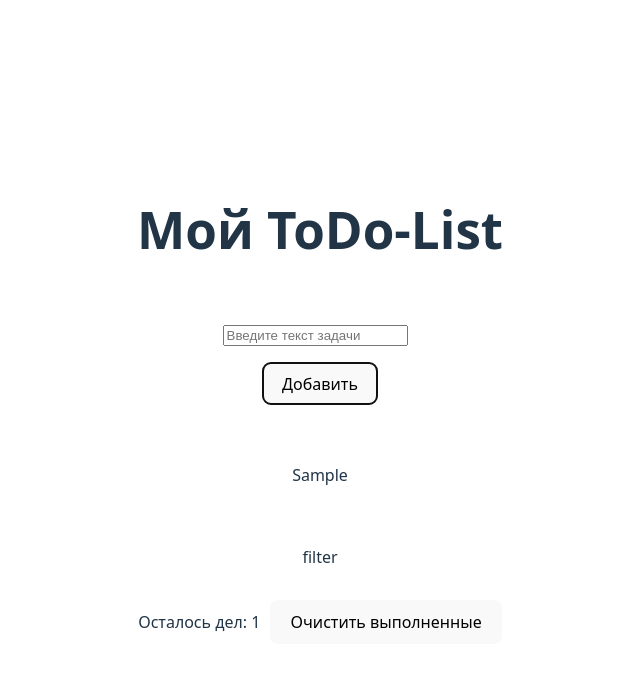
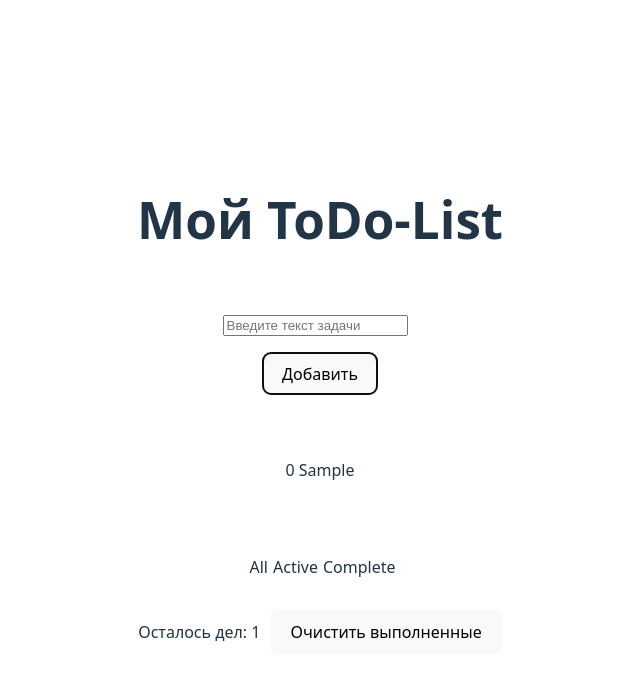
Before and after one commit to pozetiv4iks/redev-react, a React (Vite) app: page / in a window 1280 px wide. Both pictures are taken after typing "Sample" into the empty fields and a click on the button "Добавить". Shown: the top 680 px of the page, without its empty margins (320-960 px from the left). Built offline with nearby package versions, Linux system fonts and the light colour scheme.

Commit message:
feat: create filter

```diff
--- a/src/App.jsx
+++ b/src/App.jsx
@@ -6,7 +6,7 @@ import ToDoList from "./ToDoList";
 
 function App() {
   const [tasks, setTasks] = useState([]);
-  const [filter, setFilter] = useState("Активные");
+  const [filter, setFilter] = useState("all");
   return (
     <TaskContext.Provider value={{ tasks, setTasks }}>
       <FilterContext.Provider value={{ filter, setFilter }}>
--- a/src/ToDoList.jsx
+++ b/src/ToDoList.jsx
@@ -1,5 +1,5 @@
 import { useContext, useEffect, useState } from "react";
-import Filter from "./components/Filter";
+import FilterList from "./components/FilterList";
 import InputToDo from "./components/InputToDo";
 import List from "./components/List";
 import TaskContext from "./context/taskContext";
@@ -25,7 +25,7 @@ export default function ToDoList() {
       </div>
       <InputToDo />
       <List />
-      <Filter />
+      <FilterList />
       <div className="clearBlock" style={{ paddingTop: "10px" }}>
         <span style={{ marginRight: "10px" }}>
           Осталось дел: {tasks.length}
--- a/src/components/Card.jsx
+++ b/src/components/Card.jsx
@@ -1,8 +1,8 @@
-export default function Card () {
+export default function Card ({item}) {
 
     return(
-        <div className="block">
-        card
+        <div style={{marginBottom:'10px'}} className="block">
+        {item.id} {item.text}
         </div>
     )
 }
--- a/src/components/Filter.jsx
+++ /dev/null
@@ -1,8 +0,0 @@
-export default function Filter () {
-
-    return(
-        <div className="block">
-        filter
-        </div>
-    )
-}
--- /dev/null
+++ b/src/components/FilterList.jsx
@@ -0,0 +1,20 @@
+import { useContext } from "react";
+import FilterContext from "../context/filterContext";
+
+export default function FilterList() {
+  const { setFilter } = useContext(FilterContext);
+  const allFilters = [
+    { id: 1, name: "All", value: "all" },
+    { id: 2, name: "Active", value: "active" },
+    { id: 3, name: "Complete", value: "complete" },
+  ];
+  return (
+    <div className="block">
+      {allFilters.map((item) => (
+        <span style={{marginLeft:'5px', cursor:"pointer"}} key={item.id} onClick={() => setFilter(item.value)}>
+          {item.name}
+        </span>
+      ))}
+    </div>
+  );
+}
--- a/src/components/List.jsx
+++ b/src/components/List.jsx
@@ -1,11 +1,28 @@
-import { useContext } from "react";
+import { useContext, useMemo } from "react";
 import TaskContext from "../context/taskContext";
+import Card from "./Card";
+import FilterContext from "../context/filterContext";
 
 export default function List() {
+  const { tasks } = useContext(TaskContext);
+  const { filter } = useContext(FilterContext);
 
-    const {tasks} = useContext(TaskContext)
-  return(
-  <div className="block">
-    {tasks.map(item => <p>{item.text}</p>)}
-  </div>);
+  const filteredList = useMemo(() => {
+    switch (filter) {
+      case "active":
+        return tasks.filter((item) => !item.completed);
+      case "complete":
+        return tasks.filter((item) => item.completed);
+      default:
+        return tasks;
+    }
+  }, [tasks, filter]);
+
+  return (
+    <div className="block">
+      {filteredList.map((item) => (
+        <Card key={item.id} item={item} />
+      ))}
+    </div>
+  );
 }
```
